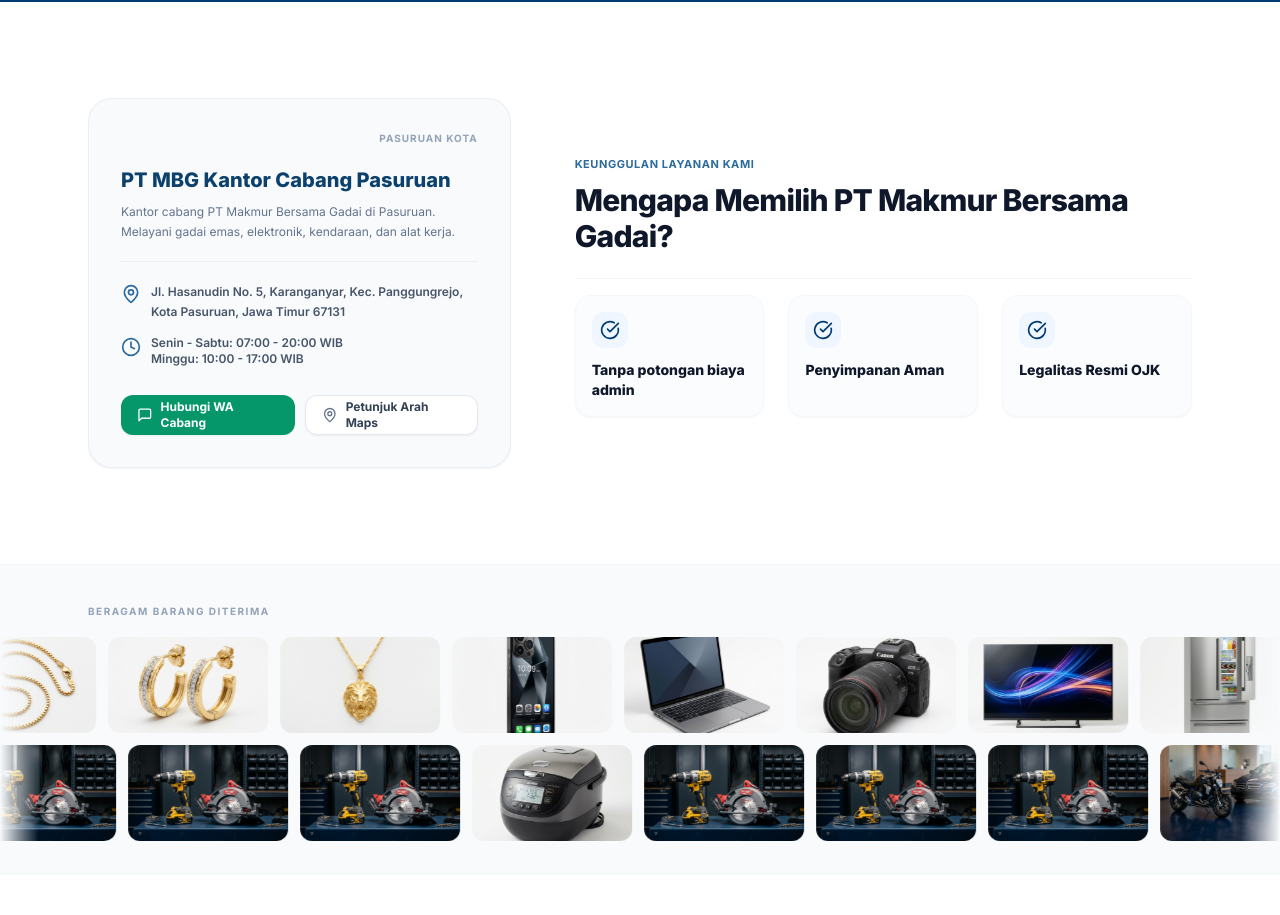
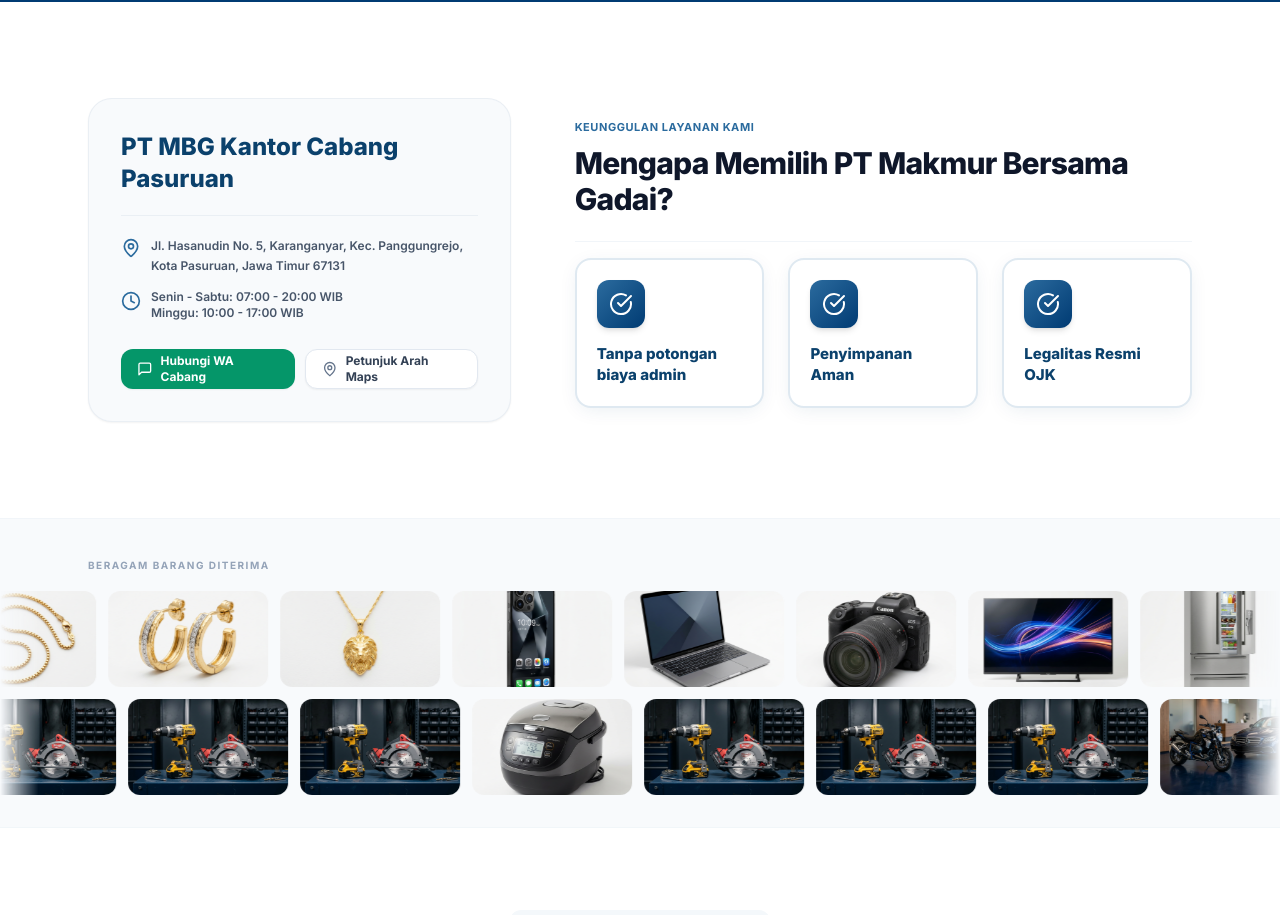
Before and after one commit to joelsitumorang/Web-Profile, a Next.js app in the folder frontend/: page / in a window 1280 px wide. Shown: the part 860-1775 px from the top of the page. Built offline with nearby package versions, Linux system fonts and the light colour scheme.

Commit message:
style: hapus badge Pasuruan Kota, deskripsi Hero card, dan pertegas style kartu alasan

```diff
--- a/frontend/src/components/Hero.tsx
+++ b/frontend/src/components/Hero.tsx
@@ -85,19 +85,10 @@ export default function Hero() {
 
             {/* Left Column (lg:col-span-5): Pasuruan Office Card */}
             <div className="lg:col-span-5 bg-slate-50 border border-slate-200/60 rounded-3xl p-6 sm:p-8 space-y-5 shadow-sm hover:shadow-md transition-shadow">
-              <div className="flex items-center justify-end">
-                <span className="text-[10px] font-bold text-slate-400 uppercase tracking-widest">
-                  Pasuruan Kota
-                </span>
-              </div>
-
               <div className="space-y-2">
-                <h3 className="text-lg sm:text-xl font-extrabold text-[#0B416C] leading-tight">
+                <h3 className="text-xl sm:text-2xl font-extrabold text-[#0B416C] leading-tight">
                   PT MBG Kantor Cabang Pasuruan
                 </h3>
-                <p className="text-xs text-slate-500 leading-relaxed">
-                  Kantor cabang PT Makmur Bersama Gadai di Pasuruan. Melayani gadai emas, elektronik, kendaraan, dan alat kerja.
-                </p>
               </div>
 
               <div className="h-px bg-slate-200/60" />
@@ -158,12 +149,12 @@ export default function Hero() {
                   { title: "Penyimpanan Aman" },
                   { title: "Legalitas Resmi OJK" },
                 ].map((item, i) => (
-                  <div key={i} className="flex flex-col items-start gap-3 p-4 rounded-2xl bg-slate-50/50 border border-slate-100/60 shadow-sm">
-                    <span className="flex items-center justify-center w-9 h-9 rounded-xl bg-blue-50 text-[#003B73]">
-                      <CheckCircle className="w-5 h-5" />
+                  <div key={i} className="flex flex-col items-center sm:items-start gap-4 p-5 rounded-2xl bg-white border-2 border-[#2B6B9E]/15 shadow-[0_4px_20px_-4px_rgba(11,65,108,0.1)] hover:shadow-[0_8px_30px_-4px_rgba(11,65,108,0.15)] hover:-translate-y-1 transition-all duration-300">
+                    <span className="flex items-center justify-center w-12 h-12 rounded-xl bg-gradient-to-br from-[#2B6B9E] to-[#003B73] text-white shadow-md">
+                      <CheckCircle className="w-6 h-6" />
                     </span>
-                    <div className="space-y-1">
-                      <h4 className="font-extrabold text-xs sm:text-sm text-slate-900">{item.title}</h4>
+                    <div className="space-y-1 w-full text-center sm:text-left">
+                      <h4 className="font-extrabold text-sm sm:text-[15px] text-[#0B416C] leading-snug">{item.title}</h4>
                       {/* TODO(yoga): pulihkan klaim asli dan deskripsi jika bukti tersedia */}
                     </div>
                   </div>
```
